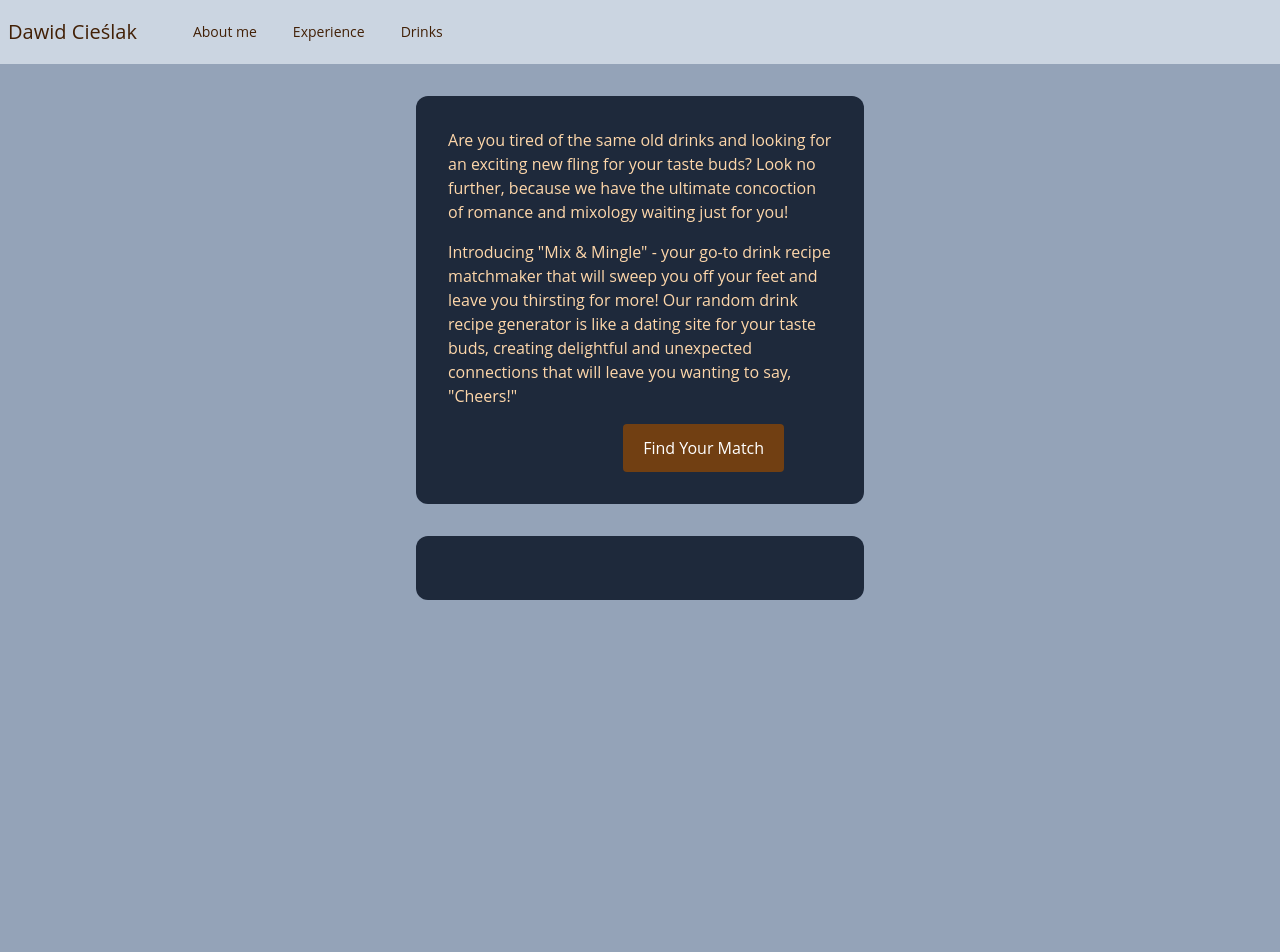
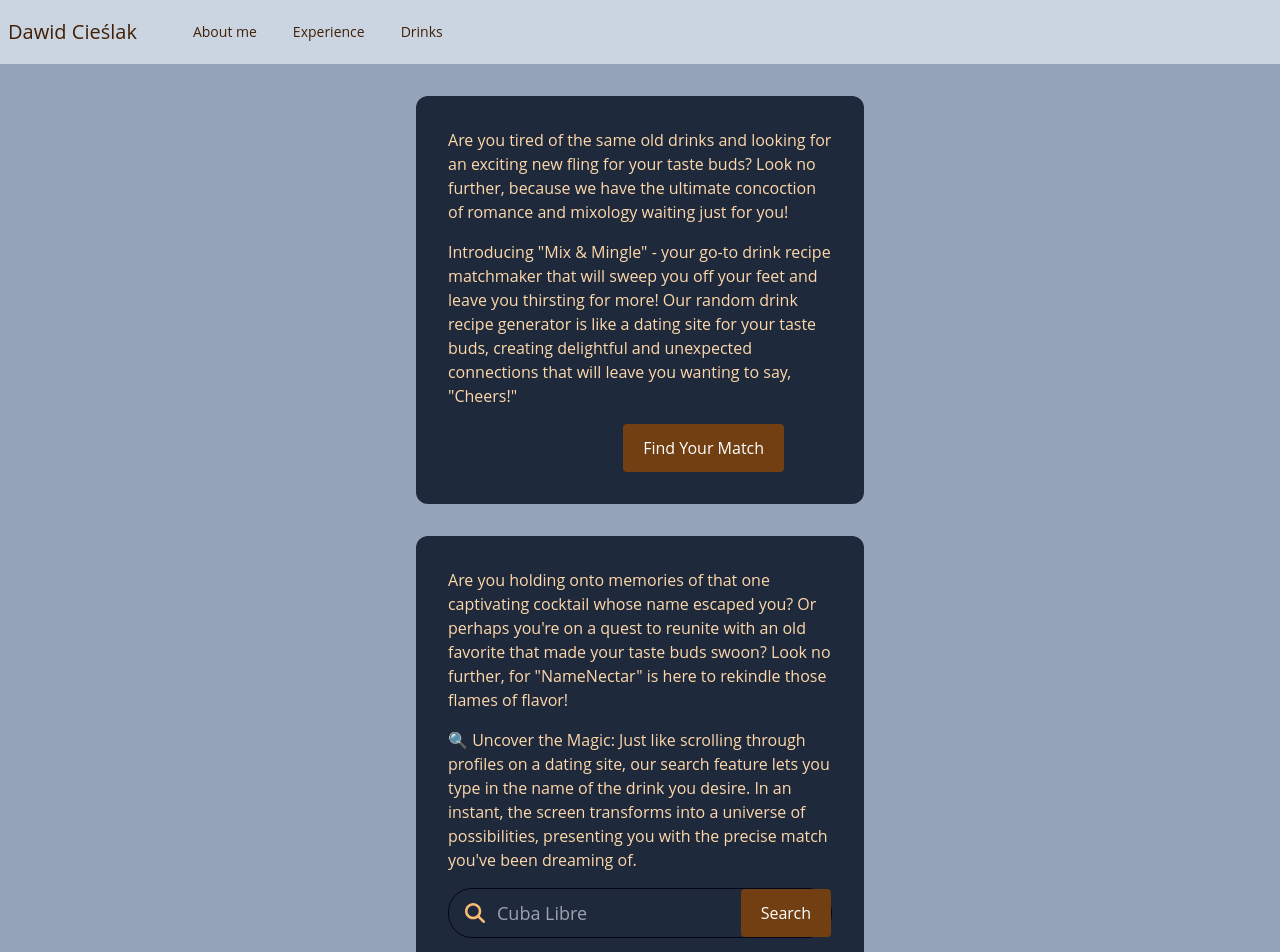
Before and after one commit to Canthar90/First-Full, a Vue app in the folder Frontend/First_full_front/: page /drinks in a window 1280 px wide. Shown: the top 952 px of the page. Before the commit the page ends 800 px from the top, so only its background shows below. Built offline with nearby package versions, Linux system fonts and the light colour scheme.

Commit message:
Added TextInput.vue added content to DrinkByNameInitial

```diff
--- a/Frontend/First_full_front/src/components/DrinkByName/DrinkByNameInitial.vue
+++ b/Frontend/First_full_front/src/components/DrinkByName/DrinkByNameInitial.vue
@@ -1,5 +1,48 @@
 <template>
-  <div></div>
+  <div class="text-orange-200">
+    Are you holding onto memories of that one captivating cocktail whose name escaped you? Or
+    perhaps you're on a quest to reunite with an old favorite that made your taste buds swoon? Look
+    no further, for "NameNectar" is here to rekindle those flames of flavor!
+  </div>
+
+  <div class="text-orange-200 pt-4 pb-4">
+    🔍 Uncover the Magic: Just like scrolling through profiles on a dating site, our search feature
+    lets you type in the name of the drink you desire. In an instant, the screen transforms into a
+    universe of possibilities, presenting you with the precise match you've been dreaming of.
+  </div>
+
+  <form
+    class="flex h12 w-full items-center rounded-3xl border border-solid bg-slate-800 border-slate-950 text-orange-200"
+    @submit.prevent="searchForDrink"
+  >
+    <font-awesome-icon
+      :icon="['fas', 'search']"
+      class="ml-4 mr-3 text-xl text-orange-300"
+    ></font-awesome-icon>
+    <div class="flex h-full flex-1 flex-nowrap text-base font-light">
+      <div class="relative flex h-full flex-1 items-center pr-3">
+        <text-input
+          class="text-orange-200 bg-inherit"
+          id="searchSentence"
+          v-model.lazy.trim="searchSentence"
+          placeholder="Cuba Libre"
+        />
+      </div>
+    </div>
+
+    <ActionButton text="Search" type="secondary" class="rounded-r-3xl" />
+  </form>
 </template>
 
-<script lang="ts" setup></script>
+<script lang="ts" setup>
+import { ref } from 'vue'
+
+import { useDrinkStore } from '@/stores/drinks'
+import ActionButton from '../Shared/ActionButton.vue'
+import TextInput from '@/components/Shared/TextInput.vue'
+const searchSentence = ref('')
+
+const searchForDrink = () => {
+  ;('')
+}
+</script>
--- /dev/null
+++ b/Frontend/First_full_front/src/components/Shared/TextInput.vue
@@ -0,0 +1,24 @@
+<template>
+  <input
+    type="text"
+    :value="modelValue"
+    class="w-full text-lg font-normal focus:outline-none"
+    @input="handleInput"
+  />
+</template>
+
+<script lang="ts" setup>
+defineProps({
+  modelValue: {
+    type: String,
+    required: true
+  }
+})
+
+const emit = defineEmits(['update:modelValue'])
+
+const handleInput = ($event: Event) => {
+  const target = $event.target as HTMLInputElement
+  emit('update:modelValue', target.value)
+}
+</script>
--- a/Frontend/First_full_front/src/main.ts
+++ b/Frontend/First_full_front/src/main.ts
@@ -3,12 +3,13 @@ import { createApp } from 'vue'
 import { createPinia } from 'pinia'
 import { FontAwesomeIcon } from '@fortawesome/vue-fontawesome'
 import { library } from '@fortawesome/fontawesome-svg-core'
-import { faX } from '@fortawesome/free-solid-svg-icons'
+import { faX, faSearch } from '@fortawesome/free-solid-svg-icons'
 
 import App from './App.vue'
 import router from './router'
 
 library.add(faX)
+library.add(faSearch)
 
 const app = createApp(App).component('font-awesome-icon', FontAwesomeIcon)
 
```
